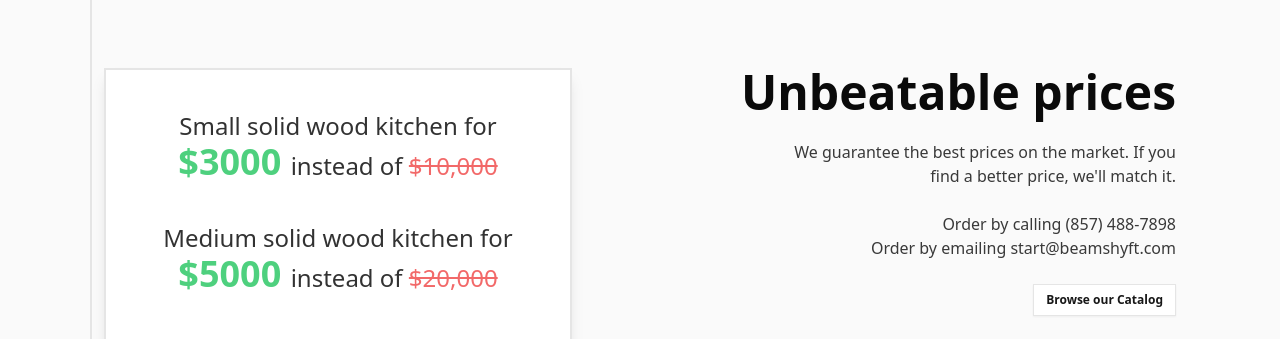
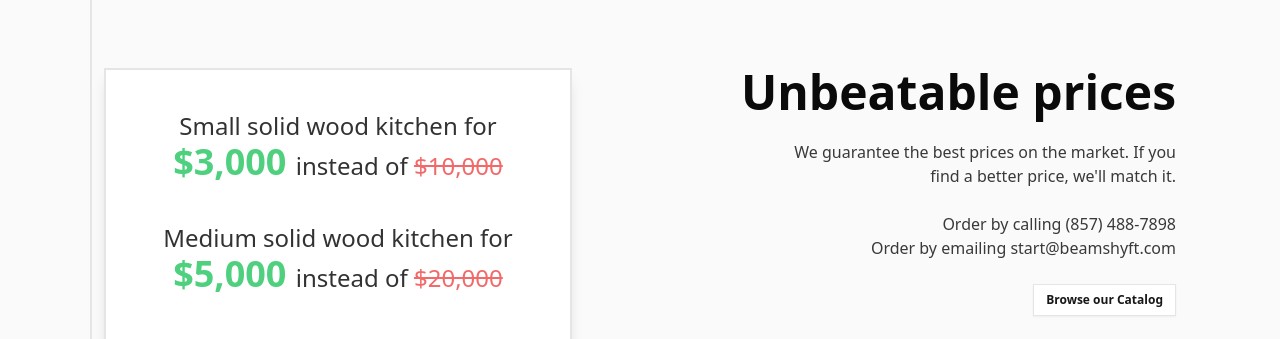
Before and after one commit to beamshyft/beamshyft, a Next.js app: page / in a window 1280 px wide. Shown: the part 960-1299 px from the top of the page. Built offline with nearby package versions, Linux system fonts and the light colour scheme.

Commit message:
home: fix commas
Signed-off-by: Joel Savitz <joel@beamshyft.com>

```diff
--- a/src/app/home/_page.tsx
+++ b/src/app/home/_page.tsx
@@ -190,7 +190,7 @@
                 <PriceCard>
                     <p className="text-lg md:text-xl lg:text-2xl text-black">
                     Small solid wood kitchen for
-                      <span className="text-green-500 font-bold text-2xl md:text-3xl lg:text-4xl"> $3000 </span>
+                      <span className="text-green-500 font-bold text-2xl md:text-3xl lg:text-4xl"> $3,000 </span>
                       instead of&nbsp;
                       <span className="line-through text-red-500 text-lg md:text-xl lg:text-2xl">$10,000</span>
                     </p>
@@ -198,7 +198,7 @@
                 <PriceCard>
                     <p className="text-lg md:text-xl lg:text-2xl text-black">
                     Medium solid wood kitchen for
-                      <span className="text-green-500 font-bold text-2xl md:text-3xl lg:text-4xl"> $5000 </span>
+                      <span className="text-green-500 font-bold text-2xl md:text-3xl lg:text-4xl"> $5,000 </span>
                       instead of&nbsp;
                       <span className="line-through text-red-500 text-lg md:text-xl lg:text-2xl">$20,000</span>
                     </p>
```
